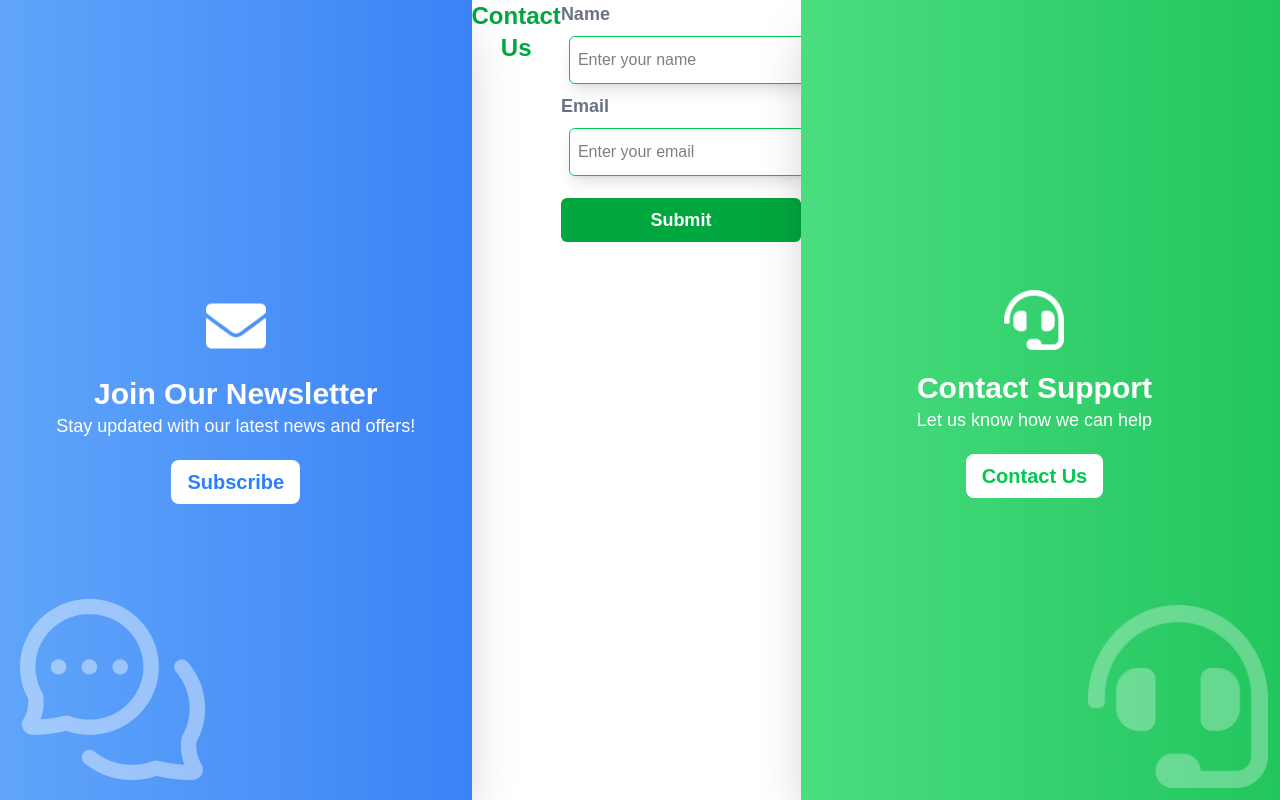
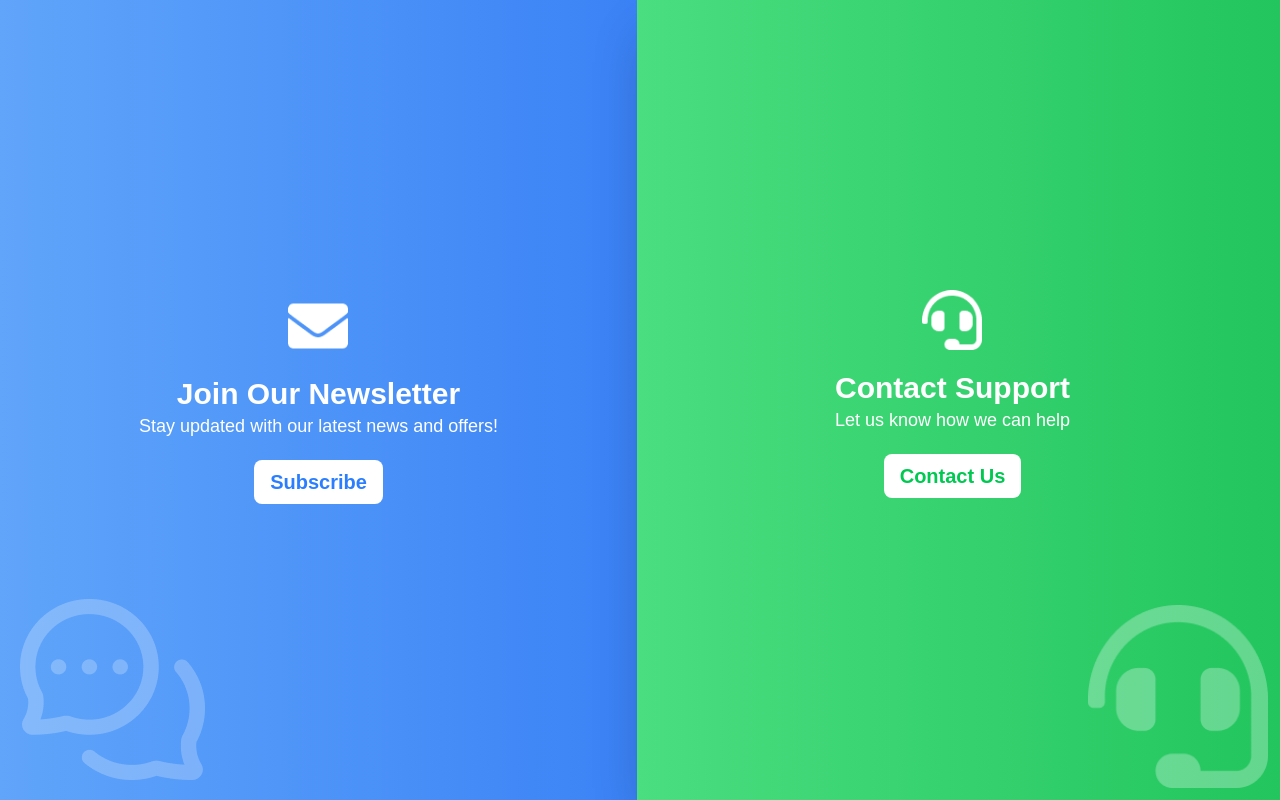
Before and after one commit to TayyabQ/next_app, a Next.js app: page / in a window 1280 px wide. Built offline with nearby package versions, Linux system fonts and the light colour scheme.

Commit message:
merged useFetch hook with stagging branch

```diff
--- a/app/_components/news-letter/newsletter-form.tsx
+++ b/app/_components/news-letter/newsletter-form.tsx
@@ -17,7 +17,7 @@ export default function NewsLetterForm({
 
   const formSchema = z.object({
     name: z.string().nonempty("Name is required!"),
-    email: z.string().nonempty("Email is required!"),
+    email: z.string().email().nonempty("Email is required!"),
   });
 
   function handleSubmit(data: any) {
--- a/app/_components/news-letter/newsletter.tsx
+++ b/app/_components/news-letter/newsletter.tsx
@@ -10,10 +10,8 @@ import Subheading from "@/components/subheading";
 import Icon from "@/components/icon";
 import useFetch from "@/hooks/useFetch";
 import useToast from "@/hooks/useToast";
-import Form from "@/components/form";
 
 export default function NewsLetter() {
-  const [showForm, setShowForm] = useState(false);
   const { fetchdata } = useFetch();
   const { Toast, showToast } = useToast();
   const [showModal, setShowModal] = useState<boolean>(false);
@@ -29,7 +27,7 @@ export default function NewsLetter() {
       body: body,
       onSuccess: () => {
         console.log("Subscribed");
-        setShowForm(false);
+        setShowModal(false);
         showToast("Subscribed Successfully", "green");
       },
       onFailure: () => {
@@ -79,40 +77,6 @@ export default function NewsLetter() {
           className="w-28 h-auto sm:w-36 md:w-[185px]"
         />
       </div>
-
-      <Form
-        heading="Contact Us"
-        theme="green"
-        entries={[
-          {
-            label: "Name",
-            value: "name",
-            type: "text",
-            element: "input",
-            id: "name",
-            placeholder: "Enter your name",
-          },
-          {
-            label: "Email",
-            value: "email",
-            type: "text",
-            element: "input",
-            id: "email",
-            placeholder: "Enter your email",
-          },
-        ]}
-        onSubmit={handleSubmit}
-      />
-
-      <div className="absolute bottom-0 left-0 p-3 sm:p-5 opacity-80">
-        <img
-          src="/NewsletterIcon.png"
-          alt="Decorative newsletter graphic"
-          width={185}
-          height={181}
-          className="w-28 h-auto sm:w-36 md:w-[185px]"
-        />
-      </div>
       <Toast />
     </>
   );
--- a/hooks/useFetch.tsx
+++ b/hooks/useFetch.tsx
@@ -1,5 +1,3 @@
-import useToast from "./useToast";
-
 interface FetchProps {
   url: string;
   method: string;
@@ -7,8 +5,6 @@ interface FetchProps {
   onFailure: () => void;
   onSuccess: () => void;
 }
-
-//useFetch(url:string,method:string,body:object,onComplete:()=>void)
 
 export default function useFetch() {
 
```
